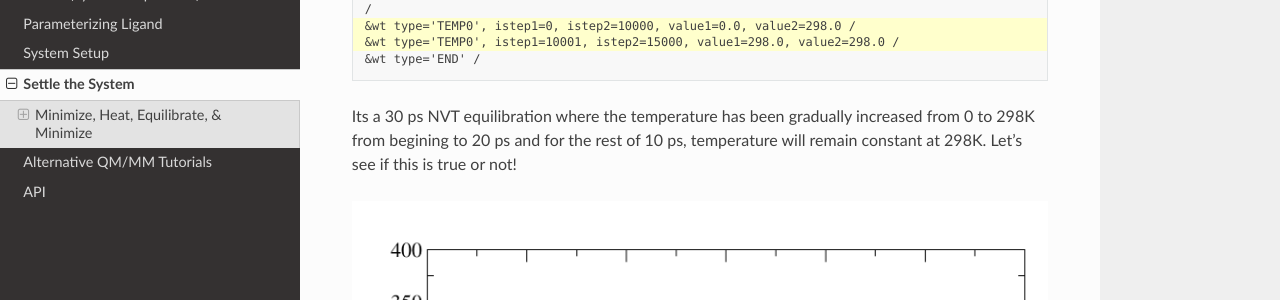
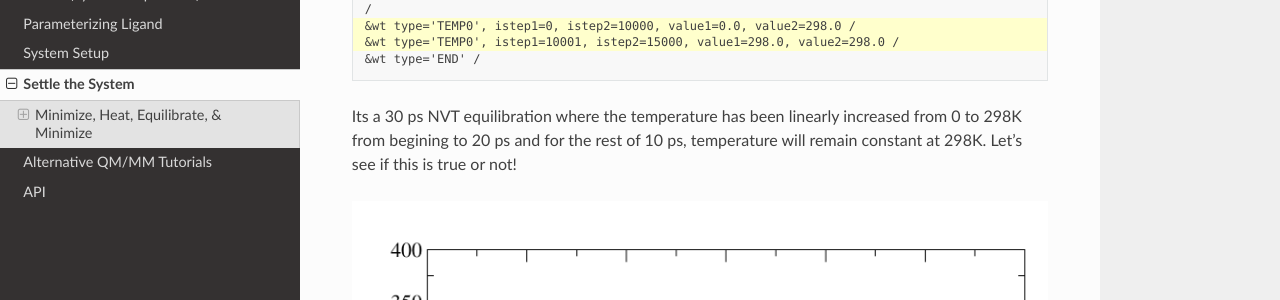
Before and after one commit to hopanoid/Enzyme-Reaction-Dynamics-Tutorial, a Sphinx documentation site: the page built from docs/source/4-settle_system.rst, in a window 1280 px wide and 1400 px high, scrolled down 1263 px. Shown: the part 151-451 px from the top of the window. Built offline with Sphinx 7.4.7 and the Read the Docs theme 2.0.0, drawn with Linux system fonts in a browser that asks for light colours; some of the changed text lies outside the part shown.

Commit message:
NPT details added

```diff
--- a/docs/source/4-settle_system.rst
+++ b/docs/source/4-settle_system.rst
@@ -74,7 +74,7 @@ We are aiming to preserve the heavy atom positions, for this we are using a smal
         &wt type='TEMP0', istep1=10001, istep2=15000, value1=298.0, value2=298.0 /
         &wt type='END' /
 
-Its a 30 ps NVT equilibration where the temperature has been gradually increased from 0 to 298K from begining to 20 ps and for the rest of 10 ps, temperature will remain constant at 298K. Let's see if this is true or not!
+Its a 30 ps NVT equilibration where the temperature has been linearly increased from 0 to 298K from begining to 20 ps and for the rest of 10 ps, temperature will remain constant at 298K. Let's see if this is true or not!
 
 .. figure::  figs/step2-gradual-heat.png
 
```
Also changed, not shown: other parts of docs/source/4-settle_system.rst (+1 -1 lines).
